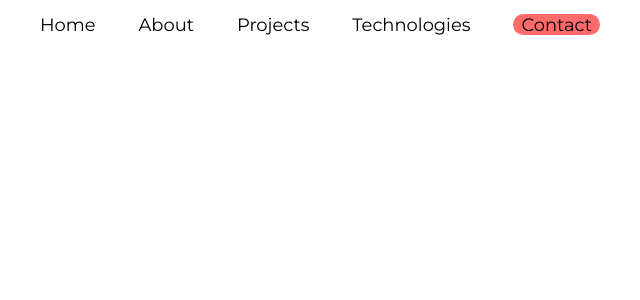
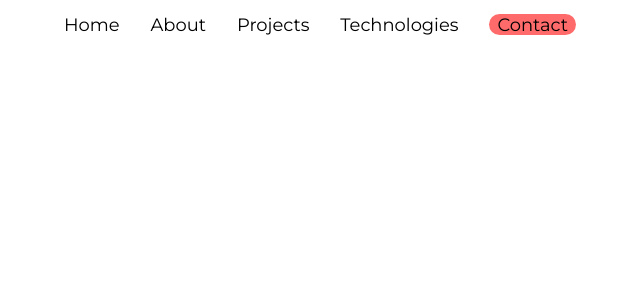
Before and after one commit to JavierAChacon/minimalist_repo, a React (Vite) app: page / in a window 1280 px wide. Shown: the top 300 px of the page, without its empty margins (320-960 px from the left). Built offline with nearby package versions, Linux system fonts and the light colour scheme.

Commit message:
fill-available

```diff
--- a/src/Styles/navbar.css
+++ b/src/Styles/navbar.css
@@ -7,7 +7,7 @@
 }
 
 .navbar ul{
-  min-width: 35rem;
+  min-width: 30rem;
   width: 40%;
   max-width: 45rem;
   list-style: none;
--- a/src/index.css
+++ b/src/index.css
@@ -13,3 +13,9 @@
   --coral: #FF6B6B;
   --blue: #1d3557;
 }
+
+html{
+  height: -moz-available;          /* WebKit-based browsers will ignore this. */
+  height: -webkit-fill-available;  /* Mozilla-based browsers will ignore this. */
+  height: fill-available;
+}
```
